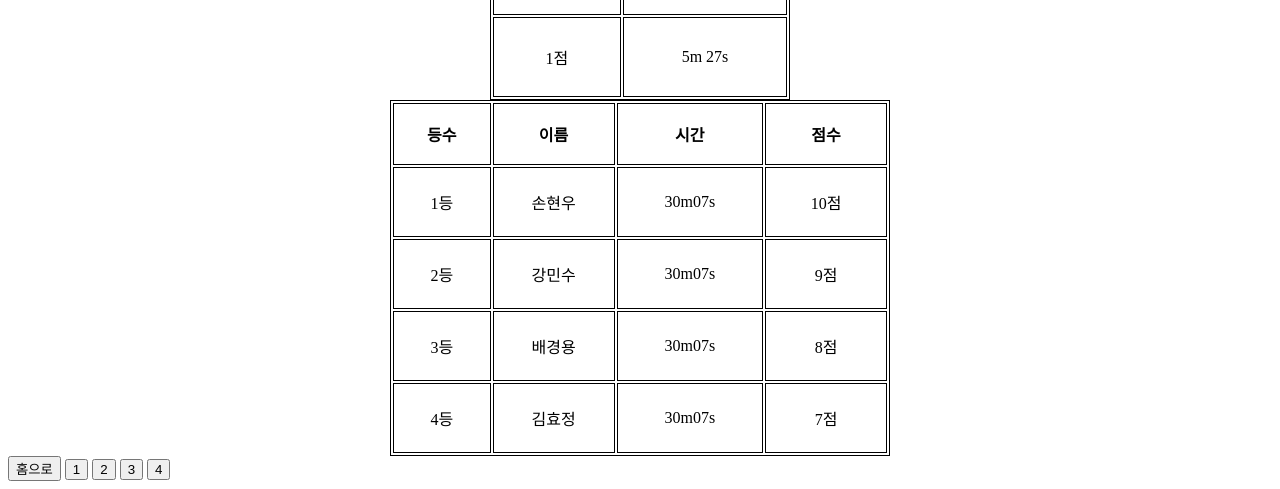
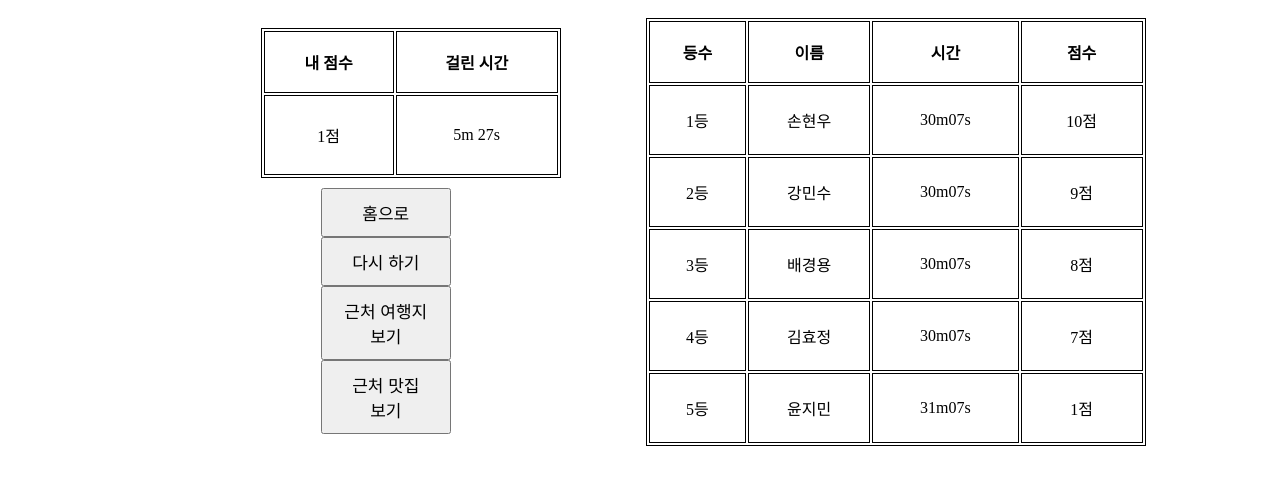
Before and after one commit to Son-Hyeon-Woo/miniProject, a Django app: page /rank/finish/ in a window 1280 px wide. Shown: the part 362-851 px from the top of the page. After the commit the page ends 808 px from the top, so only its background shows below. Run offline with Django 3.2, Linux system fonts and the light colour scheme; parts of the project's set-up code (start-up, migrations or seed data) failed here and were passed over.

Commit message:
버튼을 이동시켜야함

```diff
--- a/rank/templates/rank/finish.html
+++ b/rank/templates/rank/finish.html
@@ -3,18 +3,29 @@
     <head>
     <meta charset="utf-8">
     <title>Rank</title>
+    <style>
+        .setL{ padding-top : 10px; padding-left: 20%; padding-right:0%;}
+        .setR{padding-right: 10%;}
+        .button1 {width: 130px; height: 100; font-size: 17px; padding-top: 10px; padding-bottom: 10px; }
+        .setbtn {padding-right: 10px; padding-bottom: 10px;}
+        .logo{margin: 3%;}
+    </style>
     </head>
 
-    <body data-home-page="Home.html" data-home-page-title="Home" class="u-body">
+    <body>
         <header>
-        <div>
-        <a href="http://127.0.0.1:8000/map/home/" class="u-image u-logo u-image-1">
-            <img src="images/default-logo.png" class="u-logo-image u-logo-image-1">
+        <div class = logo>
+        <a href="http://127.0.0.1:8000/map/home/">
+            <img src="images/default-logo.png">
         </a>
         </div></header>
 
-        <div>
-        <table border="1" bordercolor="black" width ="300" height="150" align="center">
+        <div class = setL style=" width : auto; float:left;">
+            <table border="1" bordercolor="black" width ="300" height="150">
+                <colgroup>
+                    <col width="20%">
+                    <col width="25%">
+                </colgroup>
                 <thead>
                     <tr style="height: 62px;">
                     <th>내 점수</th>
@@ -28,18 +39,26 @@
                     <td>5m 27s</td>
                     </tr>
                 </tbody>
-
             </table>
+            <div class = setL>
+                <button class = button1 onclick="location.href='http://127.0.0.1:8000/map/home/'" style="float:left;">홈으로</button >
+                <button class = button1 onclick="location.href='http://127.0.0.1:8000/map/quiz/'" style="float:left;">다시 하기</button >
+            </div>
+            <div class = setL>
+                <button class = button1 onclick="location.href='http://127.0.0.1:8000/rank/near_place/'">근처 여행지<br>보기</button >
+                <button class = button1 onclick="location.href='http://127.0.0.1:8000/rank/near_food/'">근처 맛집<br>보기</button >
+            </div>
         </div>
 
-        <div>
-            <table table border="1" bordercolor="black" width ="500" height="300" align = "center">
+        <div class = setR style=" float:right;">
+            <table table border="1" bordercolor="black" width ="500" height="300">
                 <colgroup>
                     <col width="20%">
                     <col width="25%">
                     <col width="30%">
                     <col width="25%">
                 </colgroup>
+
                 <thead>
                     <tr style="height: 62px;">
                     <th>등수</th>
@@ -48,6 +67,7 @@
                     <th>점수</th>
                     </tr>
                 </thead>
+
                 <tbody class="u-table-body" align = 'center'>
                     <tr style="height: 70px;">
                     <td>1등</td>
@@ -55,33 +75,40 @@
                     <td>30m07s</td>
                     <td>10점</td>
                     </tr>
+
                     <tr style="height: 70px;">
                     <td>2등</td>
                     <td>강민수</td>
                     <td> 30m07s</td>
                     <td>9점</td>
                     </tr>
+
                     <tr style="height: 70px;">
                     <td>3등</td>
                     <td>배경용</td>
                     <td> 30m07s</td>
                     <td> 8점</td>
                     </tr>
+
                     <tr style="height: 70px;">
                     <td >4등</td>
                     <td >김효정</td>
                     <td> 30m07s</td>
                     <td> 7점</td>
                     </tr>
+
+                    <tr style="height: 70px;">
+                        <td >5등</td>
+                        <td >윤지민</td>
+                        <td> 31m07s</td>
+                        <td> 1점</td>
+                        </tr>
+
                 </tbody>
             </table>
         </div>
-        </div>
-    </section>
-    <button onclick="location.href='http://127.0.0.1:8000/map/home/'">홈으로</button >
-    <button>1</button>
-    <button>2</button>
-    <button>3</button>
-    <button>4</button>
+
+
+
     </body>
 </html>
--- a/rank/urls.py
+++ b/rank/urls.py
@@ -3,4 +3,6 @@ from . import views
 
 urlpatterns = [
     path('finish/', views.finish),
+    path('near_food/', views.near_food),
+    path('near_place/', views.near_place),
 ]
--- a/rank/views.py
+++ b/rank/views.py
@@ -4,3 +4,11 @@ from django.shortcuts import render
 def finish(request):
 
     return render(request, 'rank/finish.html')
+
+def near_food(request):
+
+    return render(request, 'rank/near_food.html')
+
+def near_place(request):
+
+    return render(request, 'rank/near_place.html')
```
Lines whose indentation alone changed are shown as unchanged.
